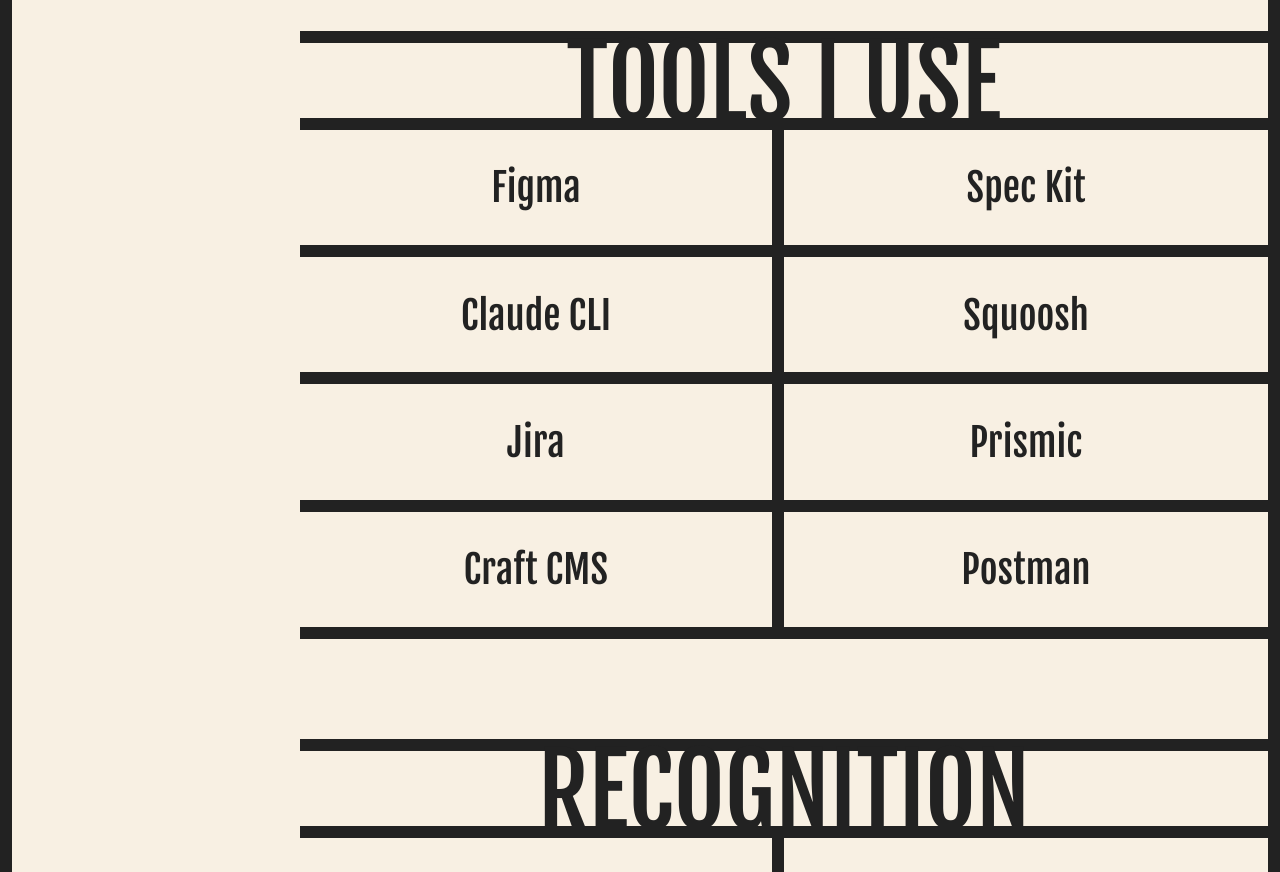
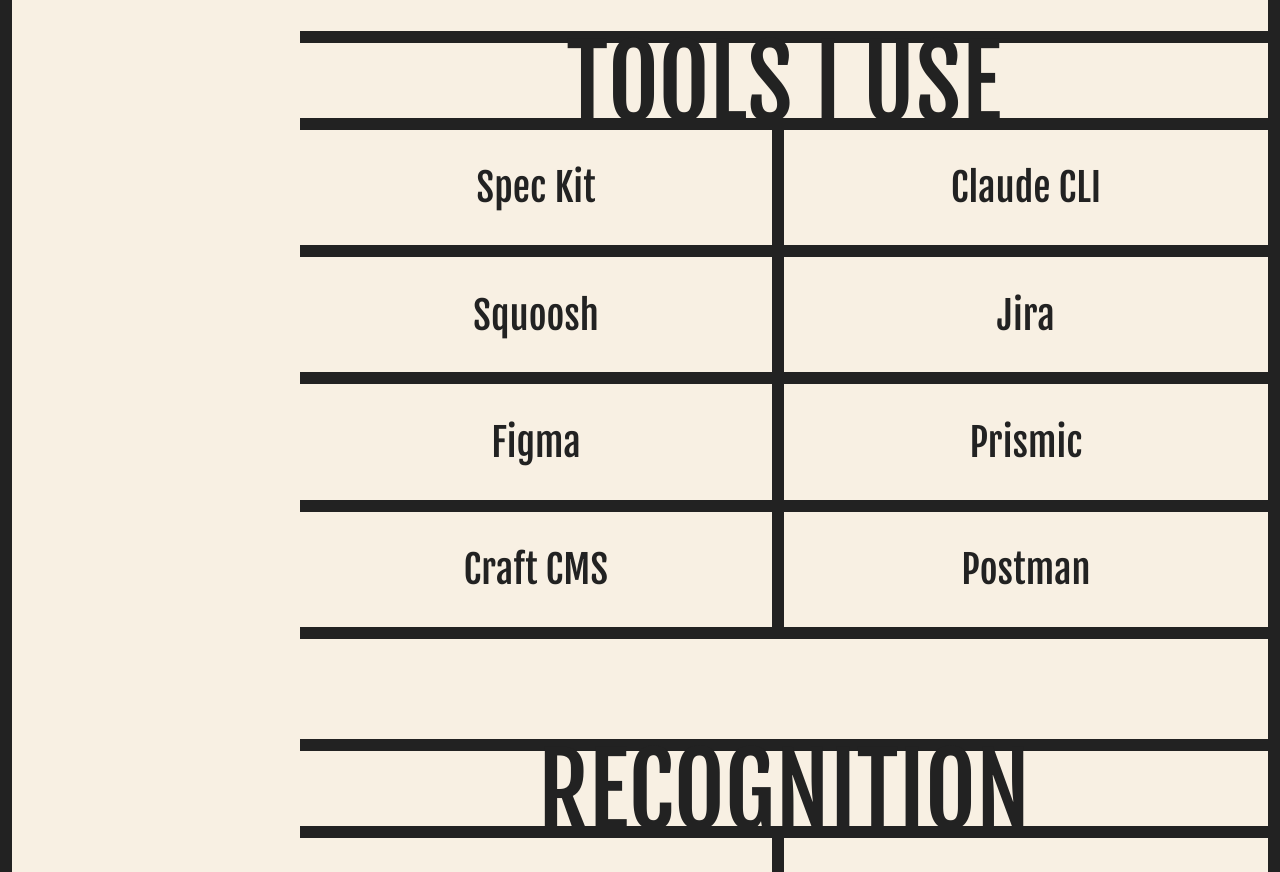
Before and after one commit to karlyhoffman/portfolio-2022, a Next.js app: page / in a window 1280 px wide. Shown: the part 3420-4292 px from the top of the page. Built offline with nearby package versions, Linux system fonts and the light colour scheme.

Commit message:
skills — update list order

```diff
--- a/data/skills.js
+++ b/data/skills.js
@@ -24,11 +24,11 @@
     }),
   ],
   tools: [
-    new Tool({ name: 'Figma', url: 'https://www.figma.com/' }),
     new Tool({ name: 'Spec Kit', url: 'https://github.com/github/spec-kit' }),
     new Tool({ name: 'Claude CLI', url: 'https://code.claude.com/docs/en/cli-reference' }),
     new Tool({ name: 'Squoosh', url: 'https://squoosh.app/' }),
     new Tool({ name: 'Jira', url: 'https://www.atlassian.com/software/jira' }),
+    new Tool({ name: 'Figma', url: 'https://www.figma.com/' }),
     new Tool({ name: 'Prismic', url: 'https://prismic.io/' }),
     new Tool({ name: 'Craft CMS', url: 'https://craftcms.com/' }),
     new Tool({ name: 'Postman', url: 'https://www.postman.com' }),
```
